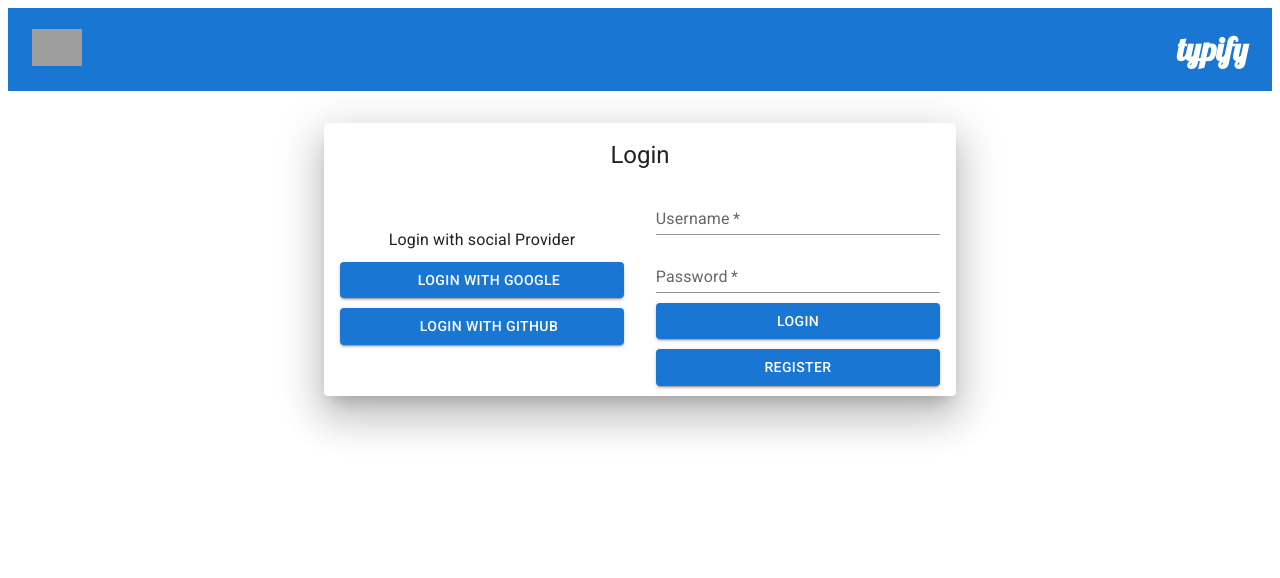
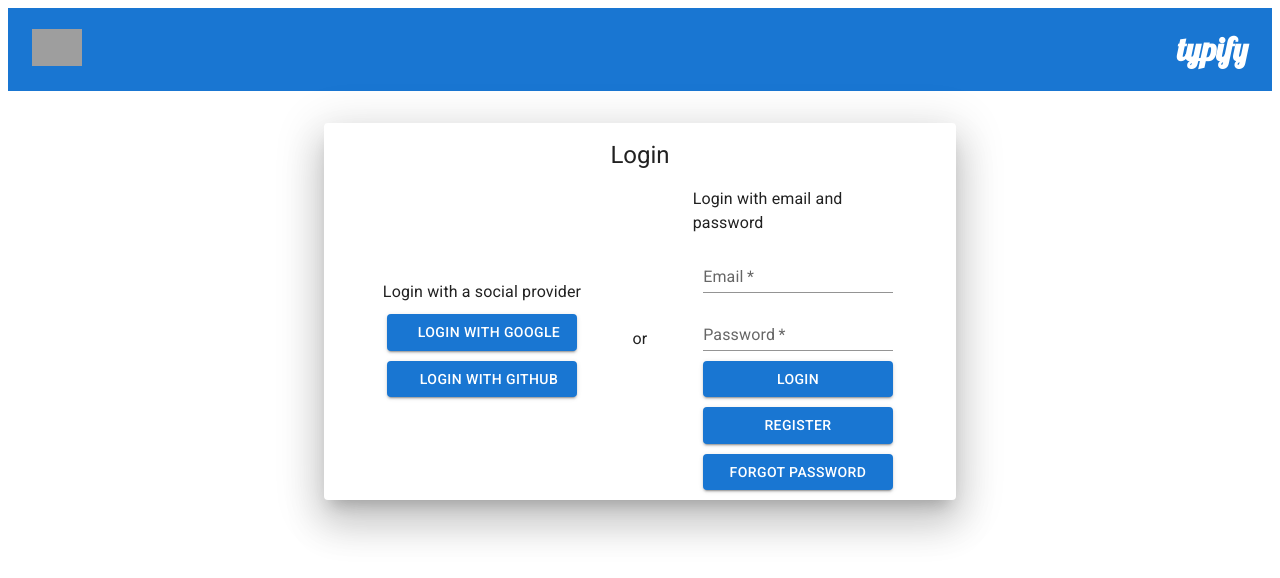
Before and after one commit to typifyApp/typify, a React (Vite) app in the folder new_frontend/: page /login in a window 1280 px wide. Shown: the top 578 px of the page. Built offline with nearby package versions, Linux system fonts and the light colour scheme; grey boxes are pictures that could not be loaded; some icons are missing.

Commit message:
register and forgot password routes

```diff
--- a/new_frontend/src/App.tsx
+++ b/new_frontend/src/App.tsx
@@ -6,7 +6,8 @@ import UserContext from "./contexts/UserContext";
 import Header from "./components/Header";
 import TypingCard from "./components/TypingCard";
 import Login from "./components/Login";
-
+import ForgotPassword from "./components/ForgotPassword";
+import Register from "./components/Register"
 const App: React.FunctionComponent = () => {
   const [userData, dispatch] = useState(defaultUserData);
 
@@ -20,6 +21,12 @@ const App: React.FunctionComponent = () => {
               <Switch>
                 <Route path="/login">
                   <Login />
+                </Route>
+                <Route path="/forgotpassword">
+                  <ForgotPassword />
+                </Route>
+                <Route path="/register">
+                  <Register />
                 </Route>
                 <Route path="/">
                   <UserContext.Consumer>
--- /dev/null
+++ b/new_frontend/src/components/ForgotPassword.tsx
@@ -0,0 +1,21 @@
+import {
+    CardContent,
+    CardHeader,
+} from "@material-ui/core";
+import Card from "./Card";
+
+
+export interface ForgotPasswordProps {
+}
+
+const ForgotPassword: React.FunctionComponent<ForgotPasswordProps> = () => {
+    return (
+        <Card>
+            <CardHeader title="Forgot Password" />
+            <CardContent>
+            </CardContent>
+        </Card>
+    );
+};
+
+export default ForgotPassword;
--- a/new_frontend/src/components/Login.tsx
+++ b/new_frontend/src/components/Login.tsx
@@ -4,7 +4,7 @@ import GitHubIcon from '@material-ui/icons/GitHub';
 import GoogleIcon from '@material-ui/icons/Google';
 import { Formik } from "formik";
 import Card from "./Card";
-import { Redirect } from "react-router-dom";
+import { Redirect, Link } from "react-router-dom";
 export interface LoginProps {
 }
 
@@ -22,11 +22,10 @@ const Login: React.FunctionComponent<LoginProps> = () => {
               justifyContent="center"
               alignItems="center"
               className="margin-bottom"
-
             >
-              <Grid item xs={12} md={6}>
+              <Grid item xs={12} md={4}>
                 <Box display="flex" flexDirection="column" alignContent="center" alignItems="center" justifyContent="space-between" className="gap">
-                  <Typography>Login with social Provider</Typography>
+                  <Typography>Login with a social provider</Typography>
                   <Button className="quite-wide" variant="contained" color="primary" onClick={() => {
                     dispatch({ ...userData, skippedLogin: true })
                   }}><GoogleIcon />Login with Google</Button>
@@ -35,16 +34,27 @@ const Login: React.FunctionComponent<LoginProps> = () => {
                   }}><GitHubIcon />Login with GitHub</Button>
                 </Box>
               </Grid>
-              <Grid item xs={12} md={6}>
+              <Grid item xs={12} md={2}>
+                <Typography className="or-text">or</Typography>
+              </Grid>
+              <Grid item xs={12} md={4}>
                 <Box display="flex" flexDirection="column" alignContent="center" alignItems="center" className="gap">
-                  <TextField className="quite-wide" required label="Username" value={userData.username} onChange={(e) => dispatch({ ...userData, username: e.target.value })} variant="standard" />
+                  <Typography>Login with email and password</Typography>
+                  <TextField className="quite-wide" required label="Email" value={userData.email} onChange={(e) => dispatch({ ...userData, email: e.target.value })} variant="standard" />
                   <TextField className="quite-wide" required label="Password" value={userData.password} onChange={(e) => dispatch({ ...userData, password: e.target.value })} variant="standard" type='password' />
                   <Button className="quite-wide" variant="contained" color="primary" onClick={() => {
                     dispatch({ ...userData, skippedLogin: true })
                   }}>Login</Button>
-                  <Button className="quite-wide" variant="contained" color="primary" onClick={() => {
-                    dispatch({ ...userData, skippedLogin: true })
-                  }}>Register</Button>
+                  <Link to="/register" className="quite-wide">
+                    <Button className="wide" variant="contained" color="primary" onClick={() => {
+                      dispatch({ ...userData, skippedLogin: true })
+                    }}>Register</Button>
+                  </Link>
+                  <Link to="/forgotpassword" className="quite-wide">
+                    <Button className="wide" variant="contained" color="primary" onClick={() => {
+                      dispatch({ ...userData, skippedLogin: true })
+                    }}>Forgot Password</Button>
+                  </Link>
                 </Box>
               </Grid>
             </Grid>
--- /dev/null
+++ b/new_frontend/src/components/Register.tsx
@@ -0,0 +1,21 @@
+import {
+    CardContent,
+    CardHeader,
+} from "@material-ui/core";
+import Card from "./Card";
+
+
+export interface RegisterProps {
+}
+
+const Register: React.FunctionComponent<RegisterProps> = () => {
+    return (
+        <Card>
+            <CardHeader title="Register" />
+            <CardContent>
+            </CardContent>
+        </Card>
+    );
+};
+
+export default Register;
--- a/new_frontend/src/contexts/UserContext.ts
+++ b/new_frontend/src/contexts/UserContext.ts
@@ -1,6 +1,7 @@
 import { createContext } from "react";
 export type UserDataType = {
   username: string;
+  email: string;
   password: string;
   loggedIn: boolean;
   skippedLogin: boolean;
@@ -8,6 +9,7 @@ export type UserDataType = {
 //TODO finish usercontext
 export const defaultUserData: UserDataType = {
   username: "",
+  email: "",
   password: "",
   loggedIn: false,
   skippedLogin: false,
--- a/new_frontend/src/style.css
+++ b/new_frontend/src/style.css
@@ -50,3 +50,6 @@
 .margin-bottom {
   margin-bottom: 10px;
 }
+.or-text {
+  text-align: center;
+}
```
Also changed, not shown: new_frontend/src/components/TypingCard.tsx (+0 -13 lines).
